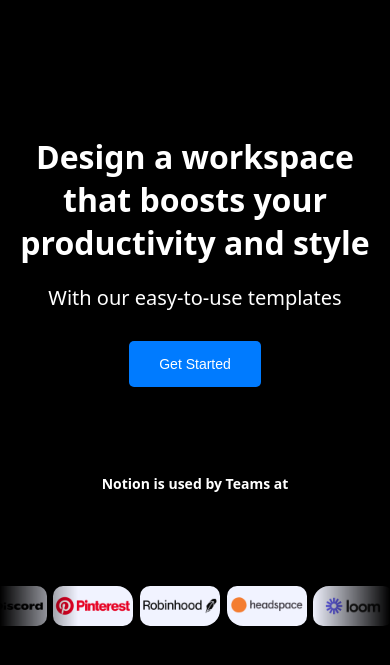
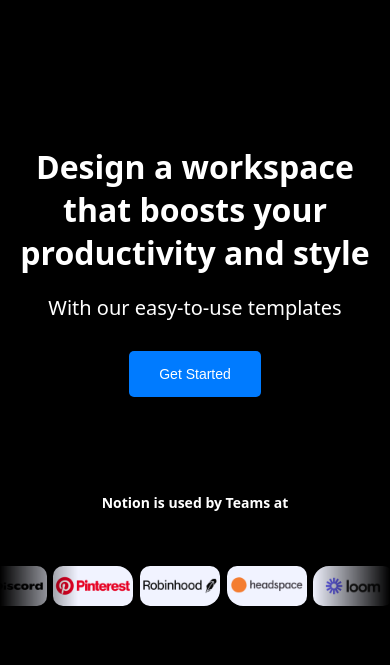
Before and after one commit to Subhan-code/personal-website-v1, a plain HTML site: page index.html in a window 390 px wide. Shown: the part 65-730 px from the top of the page. Drawn offline with Linux system fonts and the light colour scheme; a web font is replaced by a local one.

Commit message:
Update style.css

```diff
--- a/style.css
+++ b/style.css
@@ -480,7 +480,7 @@ body {
       height: 40px;
   }
 
-  .marquee--8 {
+  .marquee--8 { margin-top: -60px;
       --marquee-item-width: 80px;
       --marquee-item-height: 40px;
       --marquee-duration: 30s; /* Speed up the animation for smaller screens */
@@ -513,7 +513,9 @@ body {
   body {
       font-size: 0.875rem; /* Smaller font size for mobile */
   }
-
+ .hero{
+    margin-top:  -20px;
+  }
   .hero-content h1 {
       font-size: 2rem; /* Smaller font size for mobile */
   }
```
